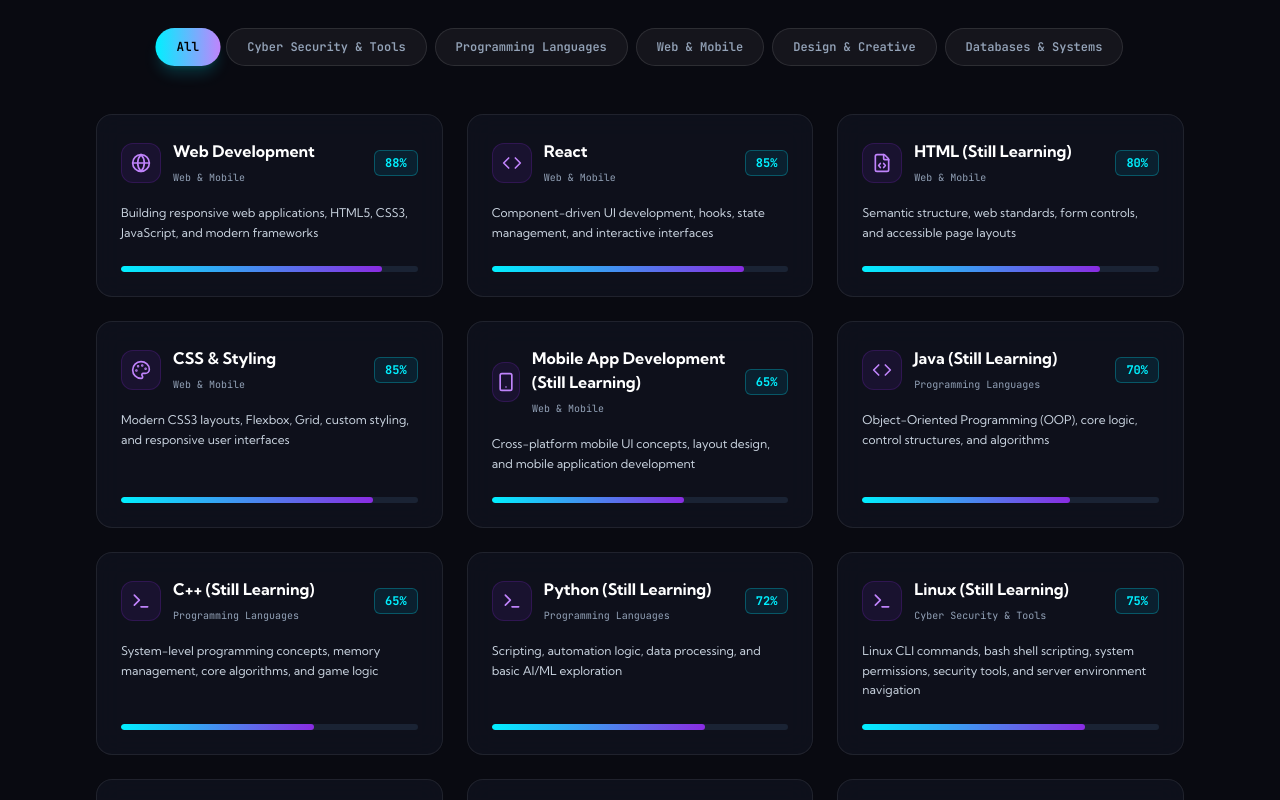
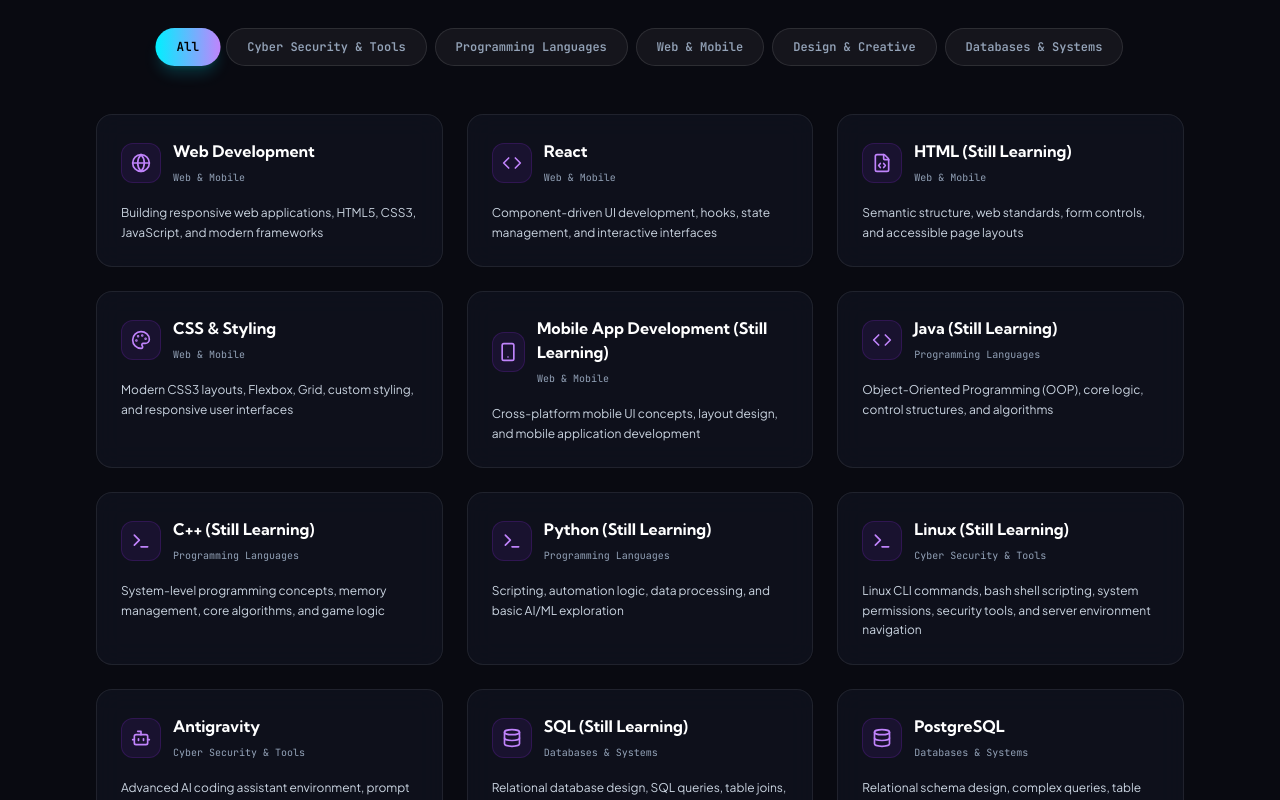
Before and after one commit to Kaveesha-V/My_-portfolio, a React (Vite) app: page / in a window 1280 px wide. Shown: the part 2520-3320 px from the top of the page. Built offline with nearby package versions, Linux system fonts and the light colour scheme; no server answers; the database is empty.

Commit message:
Remove percentage badges and level progress bars from skills cards

```diff
--- a/src/components/sections/Skills.tsx
+++ b/src/components/sections/Skills.tsx
@@ -96,8 +96,7 @@
                 className="glass-card p-6 rounded-2xl border border-white/10 flex flex-col justify-between group hover:border-purple-500/40"
               >
                 <div>
-                  <div className="flex items-center justify-between mb-4">
-                    <div className="flex items-center gap-3">
+                  <div className="flex items-center gap-3 mb-4">
                     <div className="w-10 h-10 rounded-xl bg-purple-500/10 border border-purple-500/20 flex items-center justify-center text-purple-400 group-hover:scale-110 transition-transform">
                       {getIcon(skill.icon)}
                     </div>
@@ -110,25 +109,10 @@
                       </span>
                     </div>
                   </div>
-                    <span className="text-xs font-mono-code font-bold text-cyan-400 bg-cyan-950/50 px-2.5 py-1 rounded-md border border-cyan-500/30">
-                      {skill.level}%
-                    </span>
-                  </div>
 
-                  <p className="text-xs text-slate-300 leading-relaxed mb-6">
+                  <p className="text-xs text-slate-300 leading-relaxed font-jakarta">
                     {skill.description}
                   </p>
-                </div>
-
-                {/* Level Progress Visualizer */}
-                <div className="w-full bg-slate-800/80 rounded-full h-1.5 overflow-hidden">
-                  <motion.div
-                    initial={{ width: 0 }}
-                    whileInView={{ width: `${skill.level}%` }}
-                    viewport={{ once: true }}
-                    transition={{ duration: 1, ease: 'easeOut' }}
-                    className="h-full bg-gradient-to-r from-cyan-400 to-purple-500 rounded-full"
-                  />
                 </div>
               </motion.div>
             ))}
```
Lines whose indentation alone changed are shown as unchanged.
